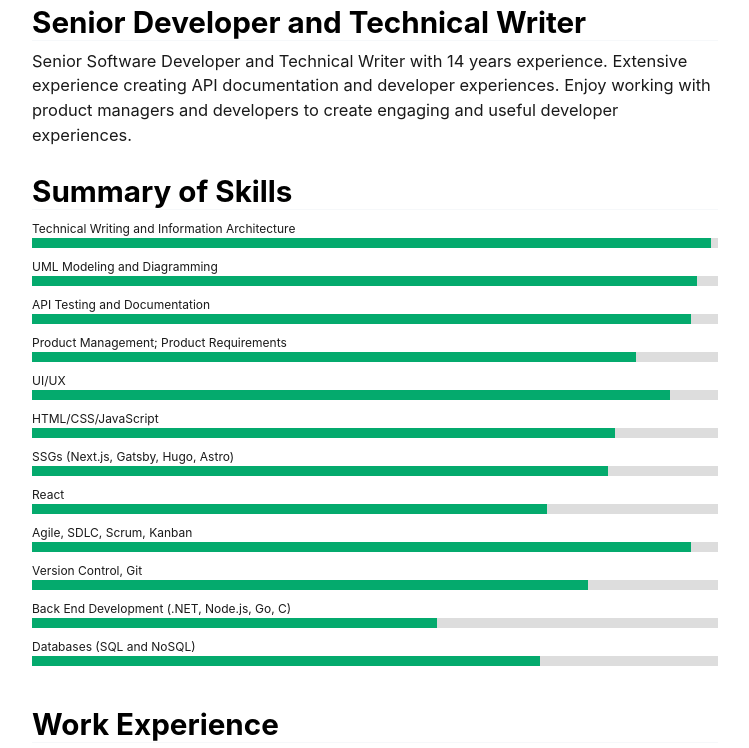
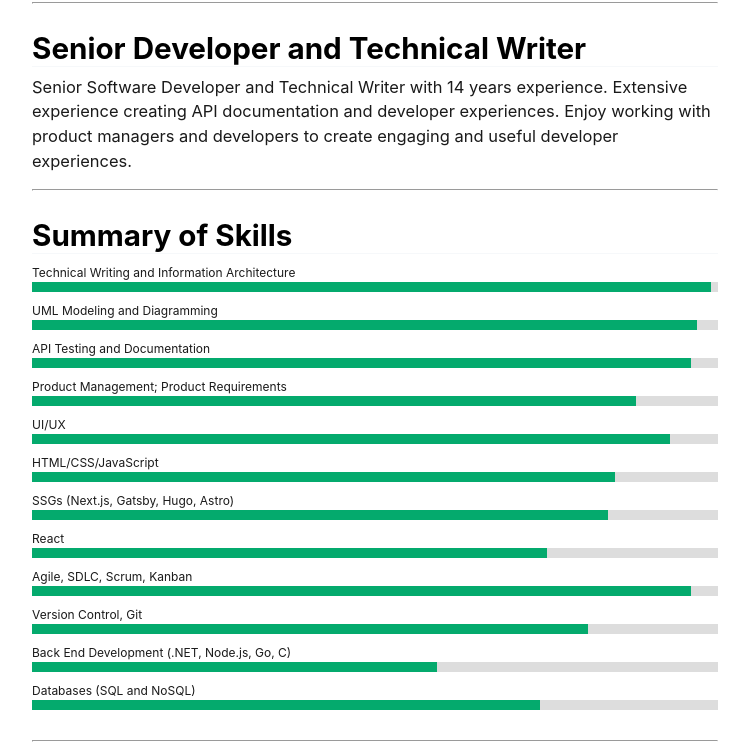
Before and after one commit to jasongannon/jasongannon.github.io, a plain HTML site: page index.html in a window 1280 px wide. Shown: the part 99-847 px from the top of the page, without its empty margins (265-1014 px from the left). Drawn offline with Linux system fonts and the light colour scheme.

Commit message:
good stuff

```diff
--- a/index.html
+++ b/index.html
@@ -12,8 +12,8 @@
     />
   </head>
   <body>
-    <h1>Jason Gannon — Resume</h1>
-
+    <h1>Jason Gannon</h1>
+    <hr>
     <h2>Senior Developer and Technical Writer</h2>
     <p>
       Senior Software Developer and Technical Writer with 14 years experience.
@@ -21,6 +21,7 @@
       Enjoy working with product managers and developers to create engaging and
       useful developer experiences.
     </p>
+    <hr>
     <h2>Summary of Skills</h2>
     <p class="skill-bar-text">Technical Writing and Information Architecture</p>
     <div class="container">
@@ -81,7 +82,7 @@
     <div class="container">
       <div class="skills databases"></div>
     </div>
-
+    <hr>
     <h2>Work Experience</h2>
     <h3>Senior Technical Writer</h3>
     <h5>
@@ -171,13 +172,13 @@
         Access).
       </li>
     </ul>
-
+    <hr>
     <h2>Education</h2>
     <h5>
       Bachelor of Arts in English Literature, Purdue University, West Lafayette,
       IN, 2004
     </h5>
-
+  <hr>
     <h2 style="margin-top: 30px">Contact Me</h2>
     <div style="margin-top: 20px">
       <a href="https://www.linkedin.com/in/jasonmgannon/" class="fa fa-linkedin"</a>
--- a/style.css
+++ b/style.css
@@ -343,9 +343,10 @@ dd::before {
 
 hr {
 	/* Reset the border of the <hr> separator, then set a better line */
-	border: 0;
-	border-bottom: 1px solid var(--nc-bg-3);
+	border: 1;
+	border-bottom: 1px solid ;
 	margin: 1rem auto;
+	color: #fff;
 }
 
 fieldset {
```
